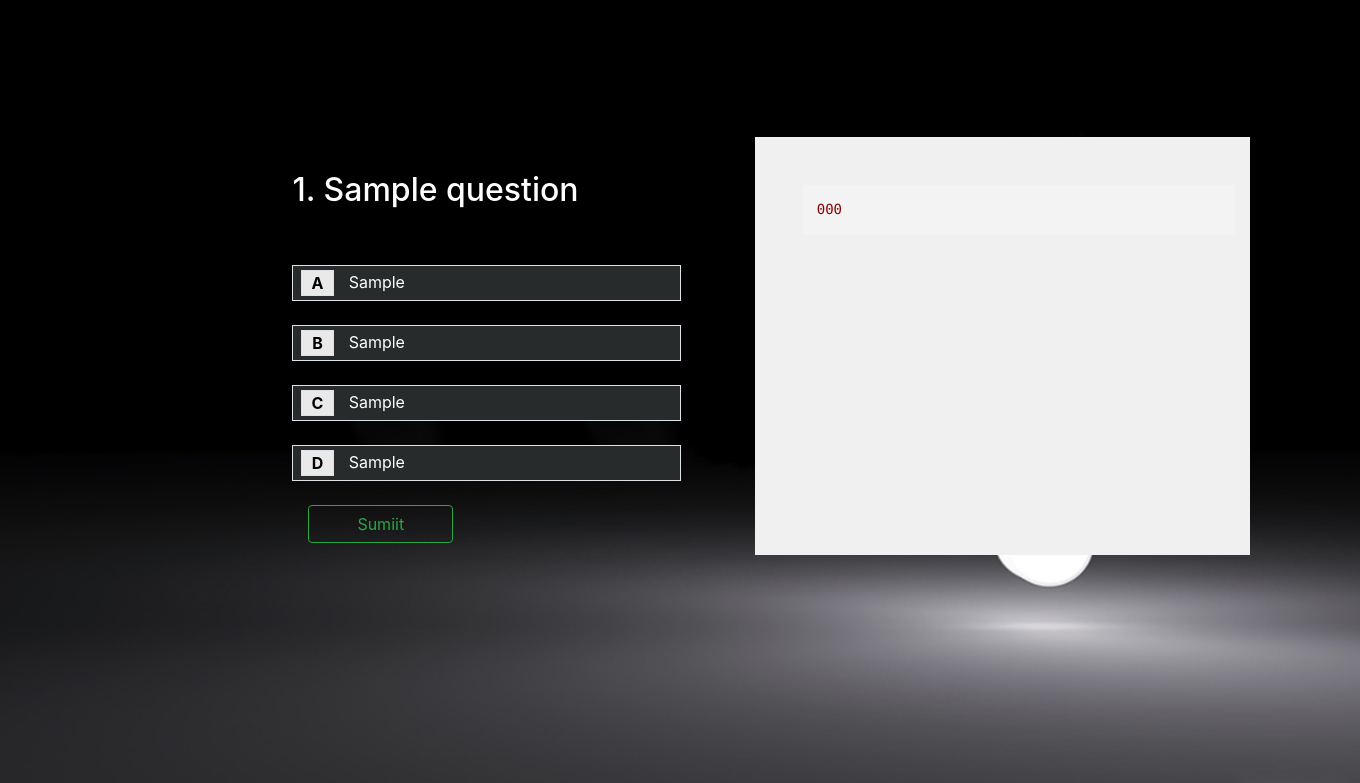
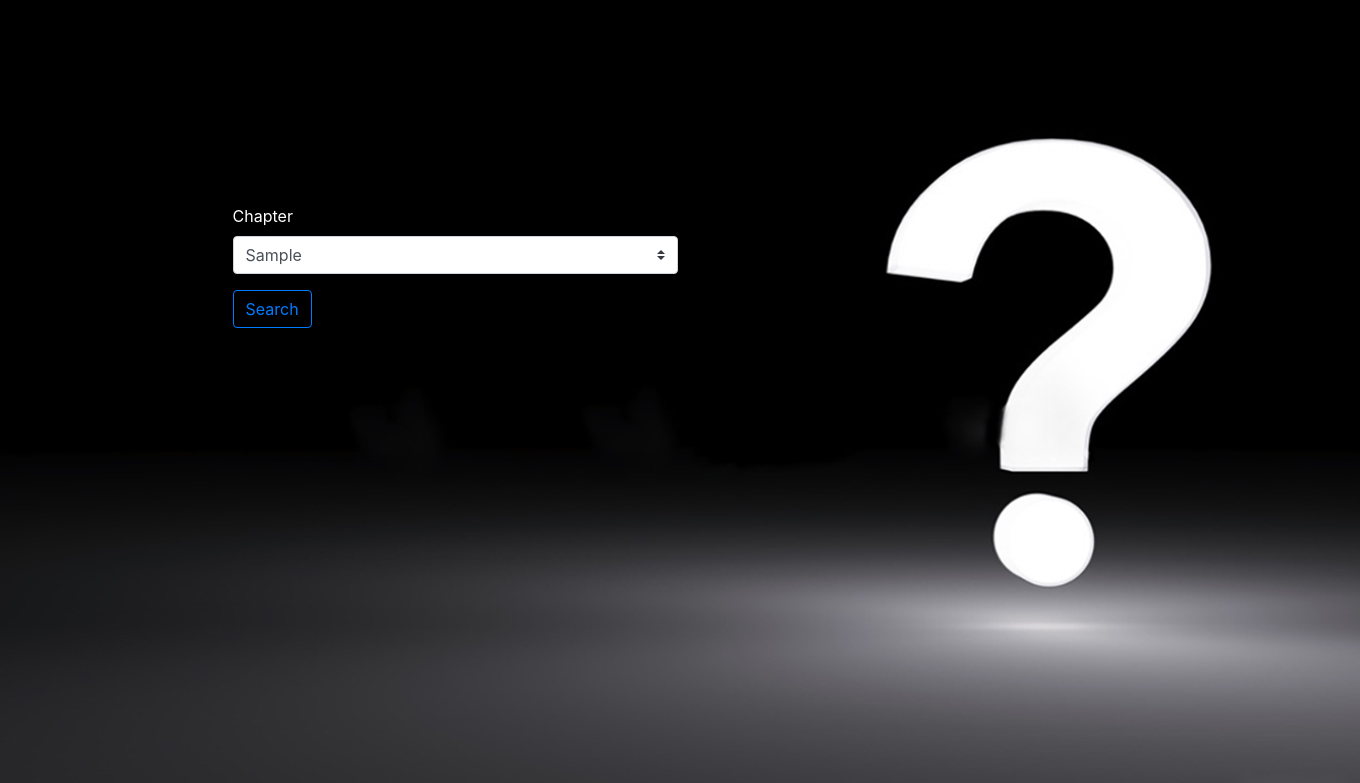
Before and after one commit to 0001SID/mcq_c, a PHP site: page / in a window 1360 px wide. Shown: the top 783 px of the page. Run offline with PHP 8.4, Linux system fonts and the light colour scheme; tables that the repository leaves empty or names only in its code hold one stand-in row (values such as "Sample post"); some libraries are stand-ins or nearby versions.

Commit message:
search with chapter

```diff
--- a/index.php
+++ b/index.php
@@ -1,9 +1,15 @@
 <?php
 require "./db/connection.php";
+if (isset($_POST['chapterSearch'])) {
     $questionQ = $conn->prepare("select * from questions");
     $questionQ->execute();
     $questions = $questionQ->fetchAll();
     $alp = ['A', 'B', 'C', 'D'];
+} else {
+    $chaptersQ = $conn->prepare('select distinct chapter from questions');
+    $chaptersQ->execute();
+    $chapters = $chaptersQ->fetchAll();
+}
 // print_r($questions);
 ?>
 
@@ -33,6 +39,33 @@ $alp = ['A', 'B', 'C', 'D'];
 </head>
 
 <body>
+
+    <?php if (!isset($_POST['chapterSearch'])) : ?>
+        <form action="<?php echo htmlspecialchars($_SERVER["PHP_SELF"]); ?>" method="post">
+        <div class="container body-pos">
+            <div class="row">
+                <div class="col-5">
+                    <div class="form-group">
+                        <label for="chapterName">Chapter</label>
+                        <select class="custom-select" name="chapterName" id="chapterName">
+                            <?php foreach ($chapters as $chapter) : ?>
+                                <option value="<?= $chapter['chapter'] ?>"><?= $chapter['chapter'] ?></option>
+                            <?php endforeach; ?>
+                        </select>
+                    </div>
+                </div>
+            </div>
+            <div class="row">
+                <div class="col">
+                    <input type="submit" name="chapterSearch" value="Search" class="btn btn-outline-primary">
+                </div>
+            </div>
+
+        </div>
+        </form>
+    <?php endif; ?>
+    <?php
+    if (isset($_POST['chapterSearch'])) : ?>
         <form id="mainForm" action="" method="post"></form>
         <div class="container">
             <?php $count = 1;
@@ -43,11 +76,18 @@ $alp = ['A', 'B', 'C', 'D'];
                                                 echo "fadeIn";
                                             } ?>">
                     <div class=" col-md body-pos">
-                    <div class="row mb-5 <?php if($question['code'] == ''){echo 'width-56';}?>">
+                        <div class="row mb-5 <?php if ($question['code'] == '') {
+                                                    echo 'width-56';
+                                                } ?>">
                             <h2><span id="count"><?php echo $count . '</span>' . '. ' . $question['question']; ?></h2>
                         </div>
-                    <?php for ($i = 1; $i <= 4; $i++) : ?>
-                        <div class="row width-option mt-4 border option-box py-1" <?php if($question['code'] == ''){echo 'style = "width:40%"';}?>>
+                        <?php for ($i = 1; $i <= 4; $i++) :
+                            if ($question['op' . $i] == '') {
+                                break;
+                            } ?>
+                            <div class="row width-option mt-4 border option-box py-1" <?php if ($question['code'] == '') {
+                                                                                            echo 'style = "width:40%"';
+                                                                                        } ?>>
                                 <div class="col-1 border ml-2 p-0 text-center option-no">
                                     <span class="text-center"><?= $alp[$i - 1] ?></span>
                                 </div>
@@ -68,12 +108,12 @@ $alp = ['A', 'B', 'C', 'D'];
                         </div>
                     </div>
 
-                <?php if($question['code'] != ''):?>
+                    <?php if ($question['code'] != '') : ?>
                         <div class="col-md pl-5 pt-5" style="margin-top:12%; margin-bottom:-1%; background-color:#F0F0F0">
                             <pre><code class = "c++"><?= $question['code'] ?></code></pre>
 
                         </div>
-                        <?php endif;?>
+                    <?php endif; ?>
                 </div>
                 <?php
                 $count++;
@@ -87,6 +127,7 @@ $alp = ['A', 'B', 'C', 'D'];
             </div>
         </div>
         </form>
+    <?php endif; ?>
     <!-- Optional JavaScript -->
     <!-- jQuery first, then Popper.js, then Bootstrap JS -->
     <script src="https://code.jquery.com/jquery-3.4.1.min.js" integrity="sha256-CSXorXvZcTkaix6Yvo6HppcZGetbYMGWSFlBw8HfCJo=" crossorigin="anonymous"></script>
```
Lines whose indentation alone changed are shown as unchanged.
